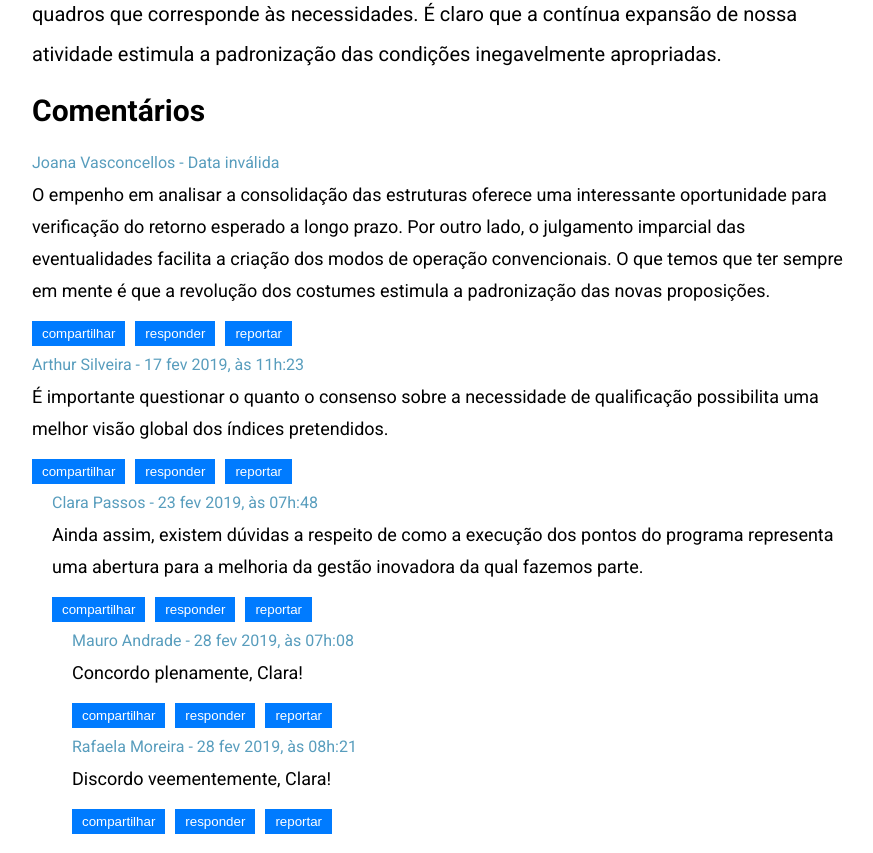
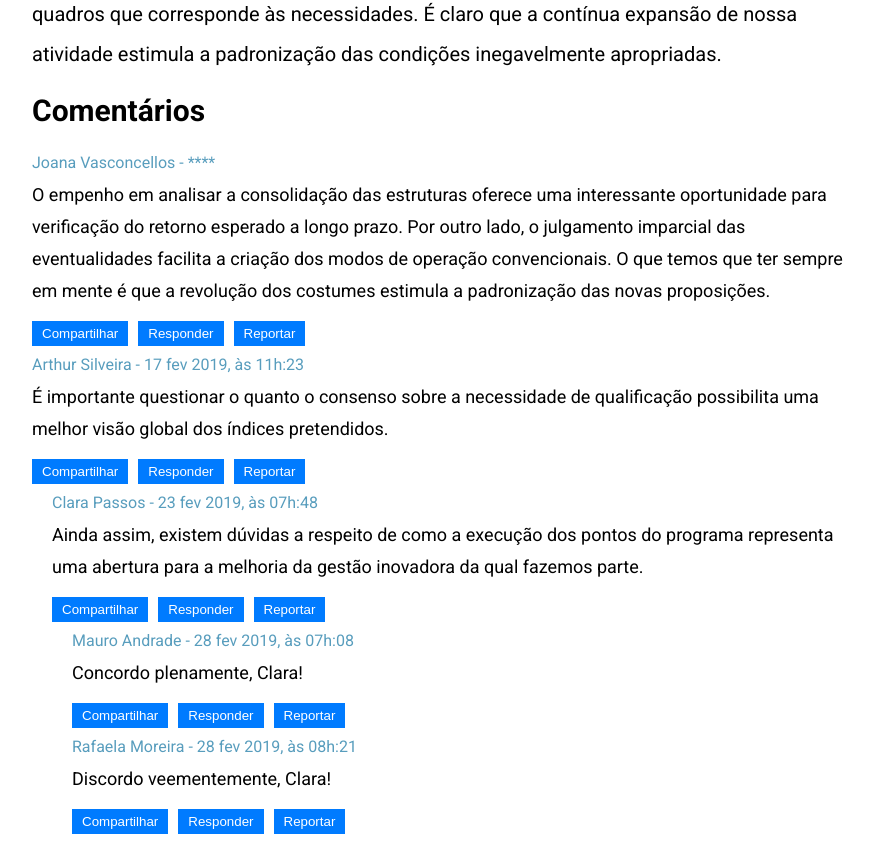
Before and after one commit to paulabicca/blogging-test, a React (Vite) app: page / in a window 1280 px wide. Shown: the part 1351-2204 px from the top of the page, without its empty margins (199-1072 px from the left). Built offline with nearby package versions, Linux system fonts and the light colour scheme.

Commit message:
style: :construction: Update buttons and output message to date.

```diff
--- a/src/components/CommentsChildren.tsx
+++ b/src/components/CommentsChildren.tsx
@@ -49,7 +49,8 @@ const CommentsChildren = ({
 
   const formatTimestamp = (timestamp: string) => {
     const date = new Date(timestamp);
-    if (isNaN(date.getTime())) return 'Data inválida';
+
+    if (isNaN(date.getTime())) return '****';
     return format(date, "d MMM yyyy, 'às' HH'h':mm", { locale: ptBR });
   };
 
@@ -62,11 +63,11 @@ const CommentsChildren = ({
       </div>
       <p className="main__coments_paragraph">{comment.content}</p>
       <div className="main__comments_btns">
-        <button className="btn">compartilhar</button>
+        <button className="btn">Compartilhar</button>
         <button className="btn" onClick={handleReplyClick}>
-          responder
+          Responder
         </button>
-        <button className="btn">reportar</button>
+        <button className="btn">Reportar</button>
       </div>
       {isReplying && (
         <ReplyTextarea
```
